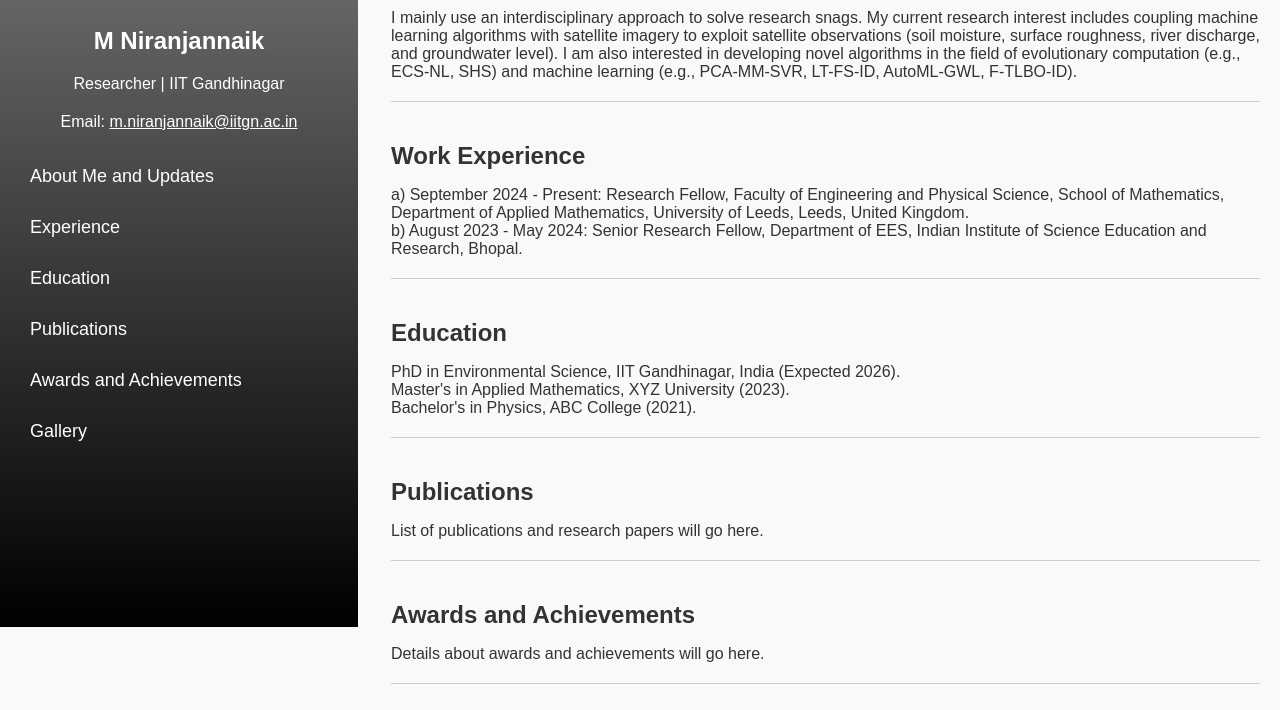
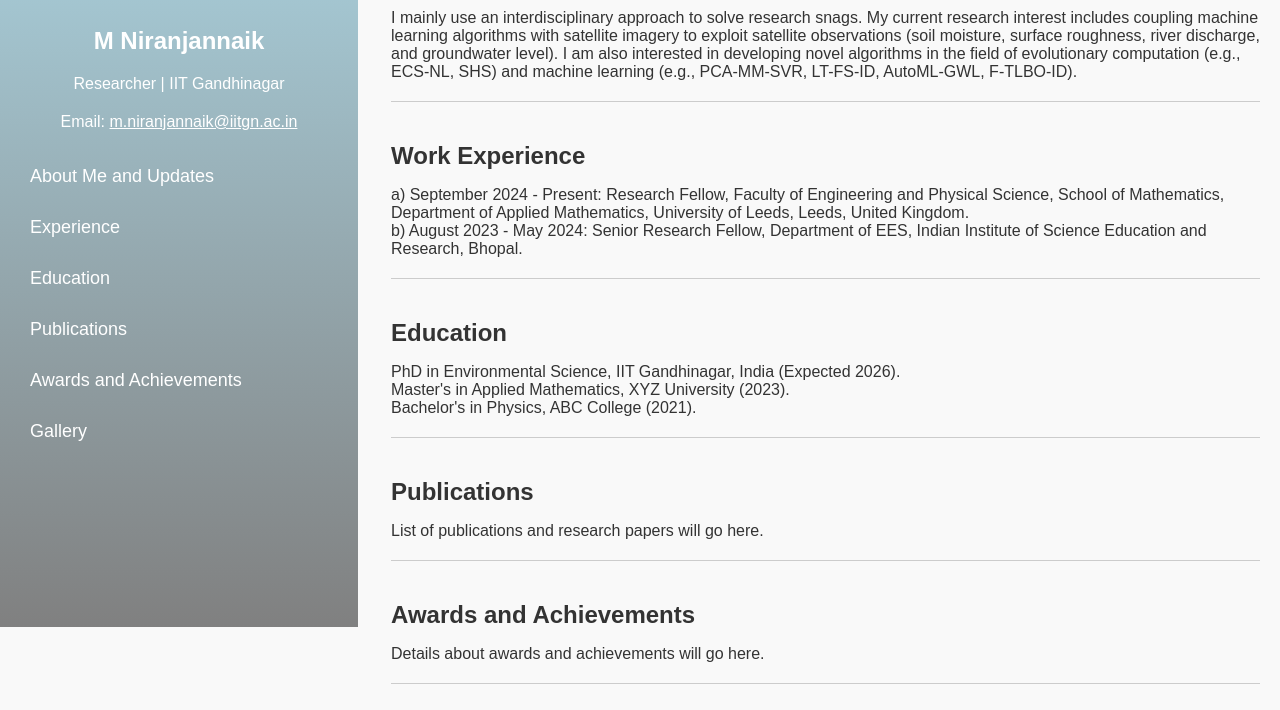
Before and after one commit to niranjannaikm/mniranjannaik.github.io, a plain HTML site: page index.html in a window 1280 px wide. Shown: the part 173-883 px from the top of the page. Drawn offline with Linux system fonts and the light colour scheme.

Commit message:
Update index.html

```diff
--- a/index.html
+++ b/index.html
@@ -13,10 +13,10 @@
             display: flex;
         }
 
-        /* Left sidebar styling with gradient background from gray to black */
+        /* Left sidebar styling with gradient background from light blue to gray */
         #sidebar {
             width: 358px; /* Sidebar width */
-            background: linear-gradient(to bottom, #808080, #000000); /* Gradient from gray at the top to black at the bottom */
+            background: linear-gradient(to bottom, #ADD8E6, #808080); /* Gradient from light blue at the top to gray at the bottom */
             color: white;
             height: 100vh;
             position: fixed;
```
